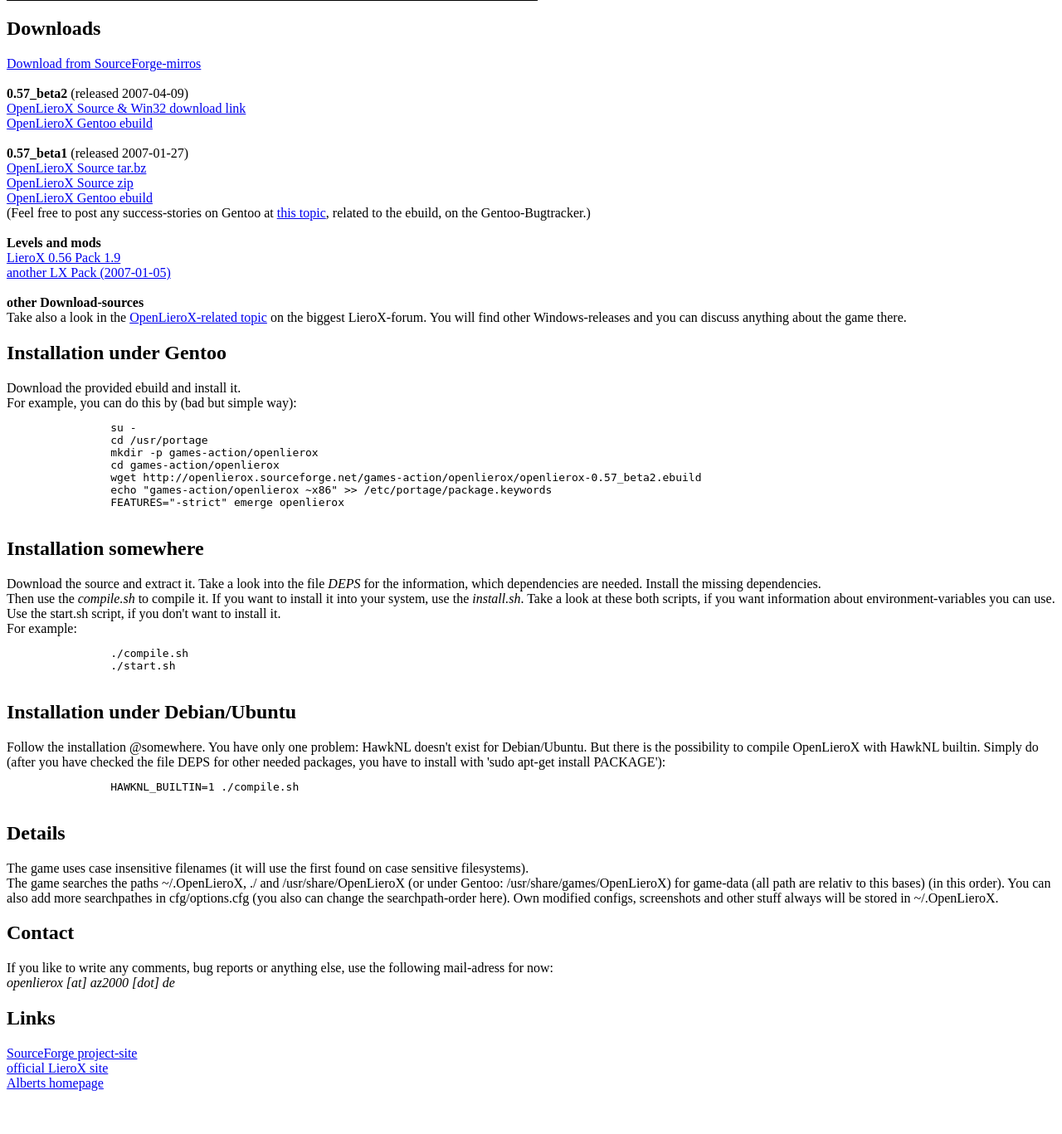
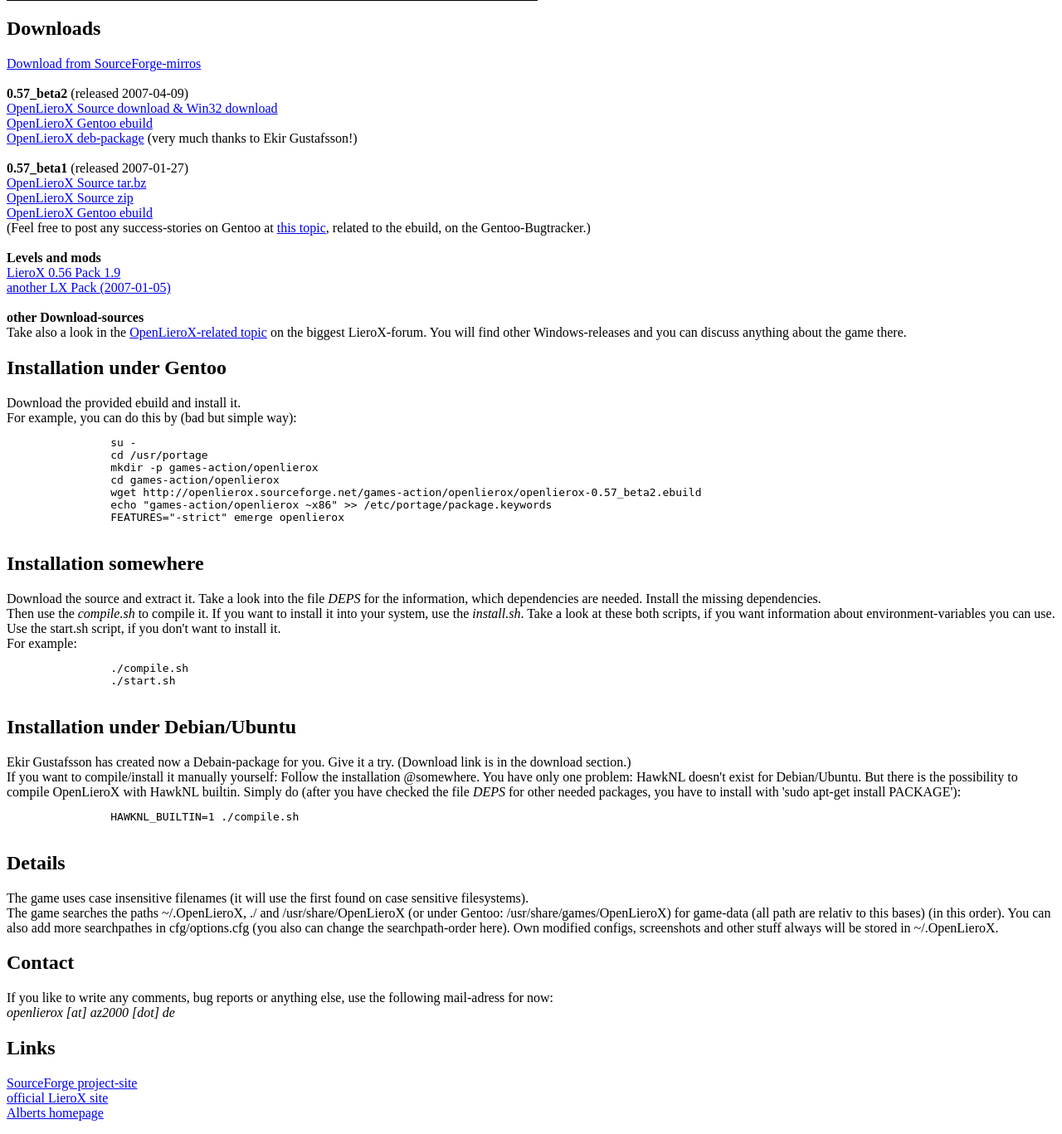
Before and after one commit to albertz/openlierox-distrib, a PHP site: page / in a window 1280 px wide. Shown: the part 1275-2642 px from the top of the page at 83% size. Before the commit the page ends 2590 px from the top, so only its background shows below. Run offline with PHP 8.4, Linux system fonts and the light colour scheme.

Commit message:
web updates
git-svn-id: https://openlierox.svn.sourceforge.net/svnroot/openlierox@515 34602234-ff1f-0410-a465-ea8f3b77ab7f

```diff
--- a/web/index.php
+++ b/web/index.php
@@ -33,8 +33,10 @@
 	<br>
 	<b>0.57_beta2</b> (released 2007-04-09)<br>
 	<a href="http://sourceforge.net/project/showfiles.php?group_id=180059&package_id=208133&release_id=499780">
-	OpenLieroX Source & Win32 download link</a><br>
+	OpenLieroX Source download & Win32 download</a><br>
 	<a href="ebuild/games-action/openlierox/openlierox-0.57_beta2.ebuild">OpenLieroX Gentoo ebuild</a><br>
+	<a href="deb/openlierox-0.57-beta2.deb">OpenLieroX deb-package</a>
+	(very much thanks to Ekir Gustafsson!)<br>
 	<br>
 	<b>0.57_beta1</b> (released 2007-01-27)<br>
 	<a href="tarball/OpenLieroX_0.57_beta1.src.tar.bz">OpenLieroX Source tar.bz</a><br>
@@ -86,10 +88,13 @@
 </p>
 <p>
 	<h2>Installation under Debian/Ubuntu</h2>
+	Ekir Gustafsson has created now a Debain-package for you. Give it a try.
+	(Download link is in the download section.)<br>
+	If you want to compile/install it manually yourself:
 	Follow the installation @somewhere. You have only one problem:
 	HawkNL doesn't exist for Debian/Ubuntu. But there is the possibility
 	to compile OpenLieroX with HawkNL builtin. Simply do (after you have
-	checked the file DEPS for other needed packages, you have to install
+	checked the file <i>DEPS</i> for other needed packages, you have to install
 	with 'sudo apt-get install PACKAGE'):
 	<pre>
 		HAWKNL_BUILTIN=1 ./compile.sh
```
Also changed, not shown: 2 other files.
